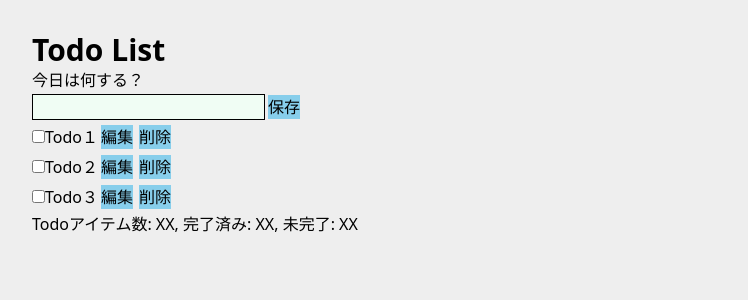
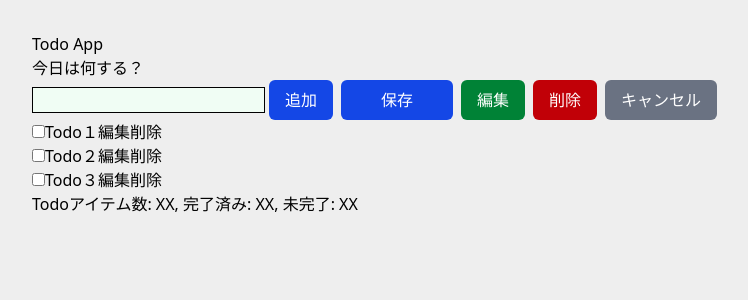
Before and after one commit to 64-HiroByte/react_todo_list, a React (Vite) app: page / in a window 1280 px wide. Shown: the top 300 px of the page, without its empty margins (0-748 px from the left). Built offline with nearby package versions, Linux system fonts and the light colour scheme.

Commit message:
buttonコンポーネントを新規作成

```diff
--- a/src/App.css
+++ b/src/App.css
@@ -8,7 +8,7 @@
 }
 
 /* 仮のスタイル --- あとで削除する */
-button {
+/* button {
   background-color: skyblue;
   margin: 3px;
-}
+} */
--- a/src/App.tsx
+++ b/src/App.tsx
@@ -1,16 +1,30 @@
 import "./App.css";
+import { CancelButton } from "./components/atoms/button/CancelButton";
+import { DeleteButton } from "./components/atoms/button/DeleteButton";
+import { EditButton } from "./components/atoms/button/EditButton";
+// import { BaseButton } from "./components/atoms/button/BaseButton";
+import { SaveButton } from "./components/atoms/button/SaveButton";
+import { Title } from "./components/atoms/title/Title";
 
 function App() {
   // const [count, setCount] = useState(0)
 
   return (
     <div>
-      <h1 className="text-3xl font-bold">Todo List</h1>
+      <Title />
       {/* 入力エリア */}
       <div>
         <h2>今日は何する？</h2>
         <input className="border bg-green-50" type="text" />
-        <button>保存</button>
+
+        {/* <BaseButton className="" text="ベース" /> */}
+        <SaveButton />
+        <SaveButton text="保存" className="w-28" />
+        <EditButton />
+        <DeleteButton />
+        <CancelButton className="w-28" />
+        {/* 編集 */}
+        {/* </BaseButton> */}
       </div>
       {/* Todoのリスト */}
       <div>
--- /dev/null
+++ b/src/components/atoms/button/BaseButton.tsx
@@ -0,0 +1,35 @@
+import type { FC } from "react";
+
+type Props = {
+  className?: string;
+  onClick?: () => void;
+  text: string;
+  type?: "button" | "submit";
+};
+
+export const BaseButton: FC<Props> = ({
+  className = "",
+  onClick,
+  text,
+  type = "button",
+}) => {
+  const baseClasses = [
+    "rounded-md",
+    // "bg-green-700",
+    "px-4",
+    "py-2",
+    "mx-1", // TODO: 後でマージンを調整する
+    "text-white",
+    "hover:opacity-80 cursor-pointer",
+  ];
+
+  return (
+    <button
+      type={type}
+      className={`${baseClasses.join(" ")} ${className}`}
+      onClick={onClick}
+    >
+      {text}
+    </button>
+  );
+};
--- /dev/null
+++ b/src/components/atoms/button/CancelButton.tsx
@@ -0,0 +1,15 @@
+import type { FC } from "react";
+
+import { BaseButton } from "./BaseButton";
+
+type Props = {
+  text?: string;
+  className?: string;
+};
+
+export const CancelButton: FC<Props> = ({
+  text = "キャンセル",
+  className = "",
+}) => {
+  return <BaseButton className={`bg-gray-500 ${className}`} text={text} />;
+};
--- /dev/null
+++ b/src/components/atoms/button/DeleteButton.tsx
@@ -0,0 +1,12 @@
+import type { FC } from "react";
+
+import { BaseButton } from "./BaseButton";
+
+type Props = {
+  text?: string;
+  className?: string;
+};
+
+export const DeleteButton: FC<Props> = ({ text = "削除", className = "" }) => {
+  return <BaseButton className={`bg-red-700 ${className}`} text={text} />;
+};
--- /dev/null
+++ b/src/components/atoms/button/EditButton.tsx
@@ -0,0 +1,12 @@
+import type { FC } from "react";
+
+import { BaseButton } from "./BaseButton";
+
+type Props = {
+  text?: string;
+  className?: string;
+};
+
+export const EditButton: FC<Props> = ({ text = "編集", className = "" }) => {
+  return <BaseButton className={`bg-green-700 ${className}`} text={text} />;
+};
--- /dev/null
+++ b/src/components/atoms/button/SaveButton.tsx
@@ -0,0 +1,12 @@
+import type { FC } from "react";
+
+import { BaseButton } from "./BaseButton";
+
+type Props = {
+  text?: string;
+  className?: string;
+};
+
+export const SaveButton: FC<Props> = ({ text = "追加", className = "" }) => {
+  return <BaseButton className={`bg-blue-700 ${className}`} text={text} />;
+};
--- /dev/null
+++ b/src/components/atoms/title/Title.tsx
@@ -0,0 +1,3 @@
+export const Title = () => {
+  return <h1>Todo App</h1>;
+};
```
